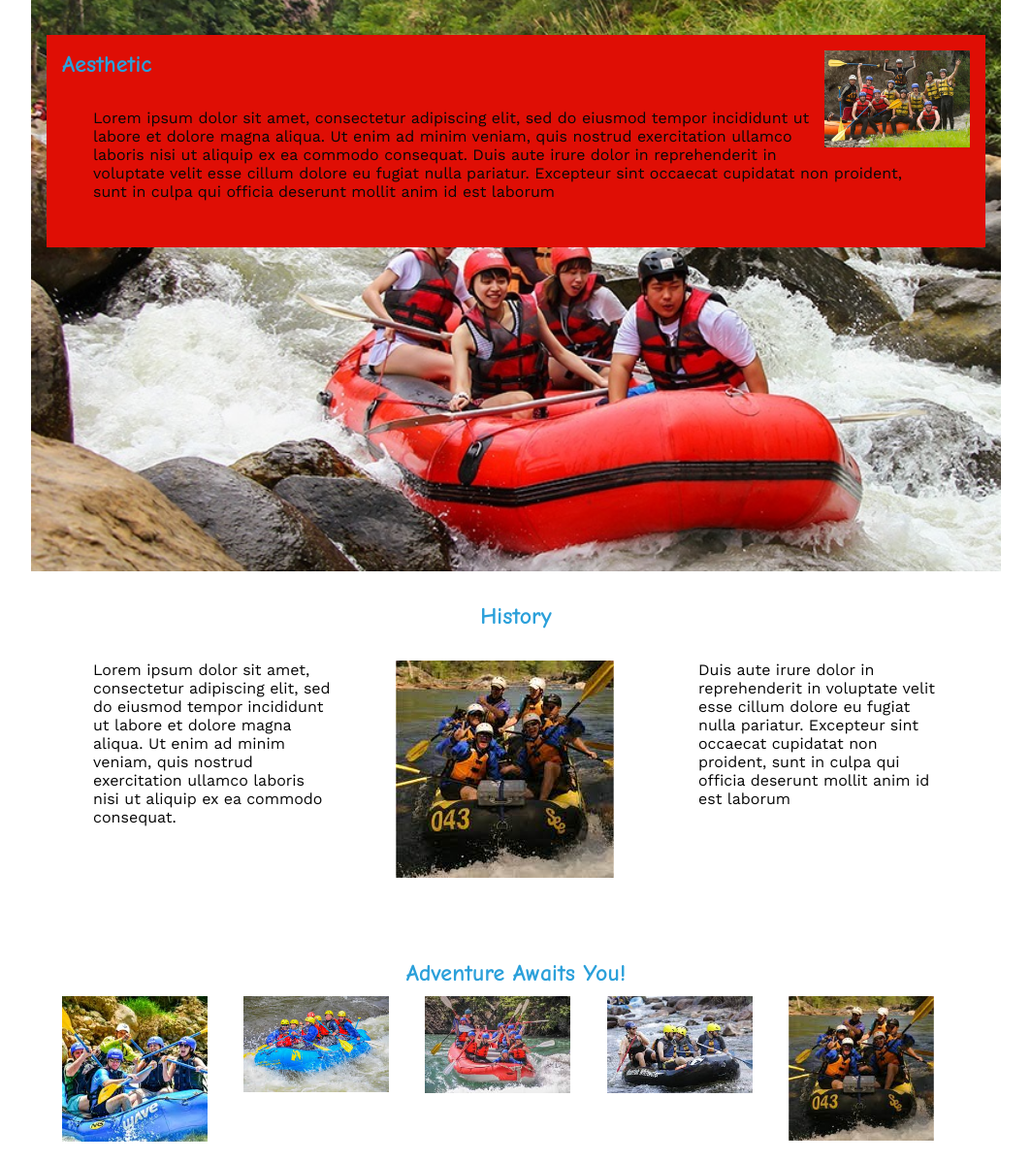
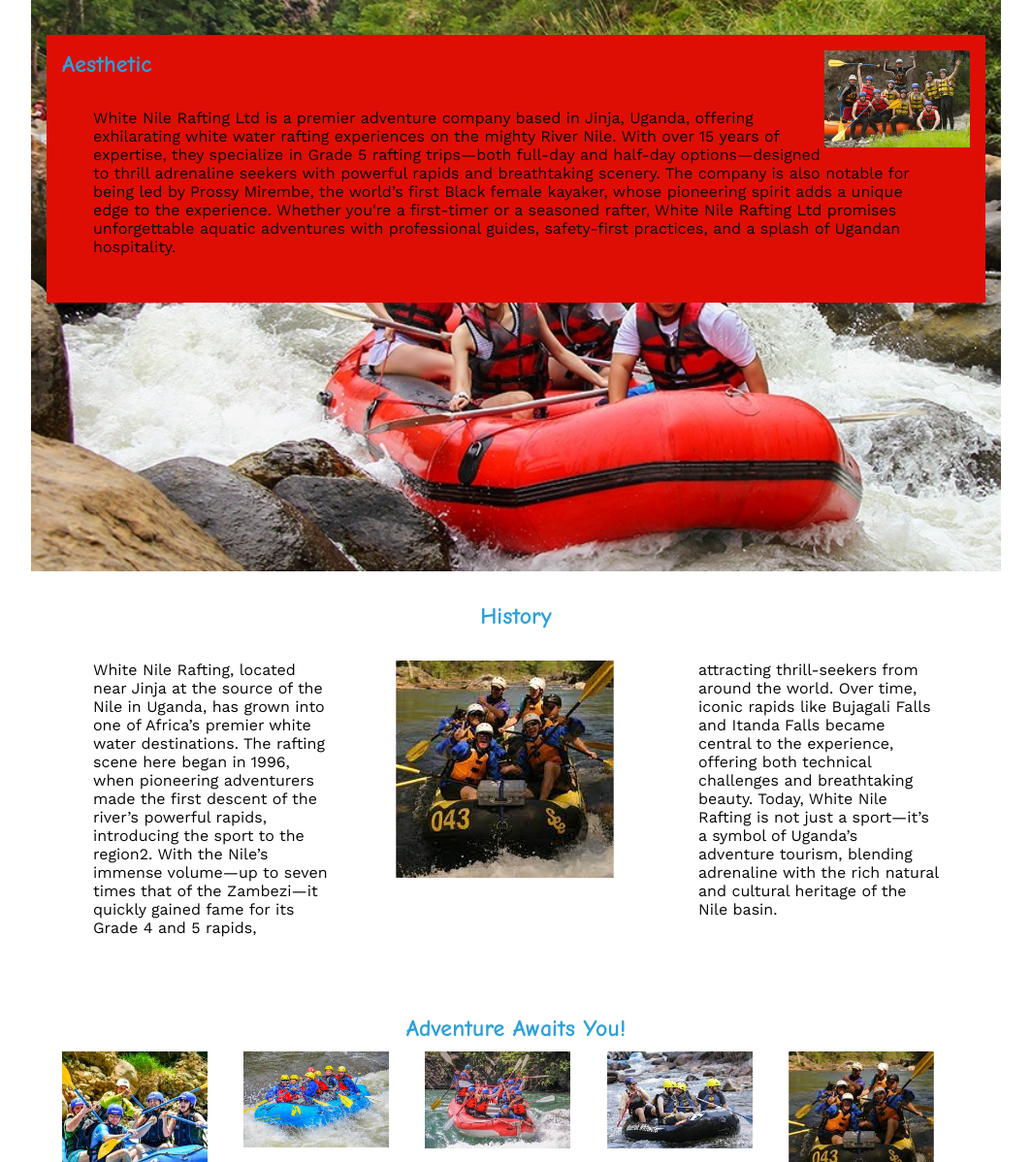
Before and after one commit to oyarojr/wdd130, a plain HTML site: page wwr/about.html in a window 1280 px wide. Shown: the part 188-1386 px from the top of the page at 97% size, without its empty margins (108-1171 px from the left). Drawn offline with nearby package versions, Linux system fonts and the light colour scheme.

Commit message:
some final touches

```diff
--- a/wwr/about.html
+++ b/wwr/about.html
@@ -38,22 +38,29 @@
             <article>
                 <img src="images/happy.jpg" alt="Our clients are always smiling">
                 <h2>Aesthetic</h2>
-                <p>Lorem ipsum dolor sit amet, consectetur adipiscing elit, sed do eiusmod tempor incididunt ut labore
-                    et dolore magna aliqua. Ut enim ad minim veniam, quis nostrud exercitation ullamco laboris nisi ut
-                    aliquip ex ea commodo consequat. Duis aute irure dolor in reprehenderit in voluptate velit esse
-                    cillum dolore eu fugiat nulla pariatur. Excepteur sint occaecat cupidatat non proident, sunt in
-                    culpa qui officia deserunt mollit anim id est laborum</p>
+                <p>White Nile Rafting Ltd is a premier adventure company based in Jinja, Uganda, offering exhilarating
+                    white water rafting experiences on the mighty River Nile. With over 15 years of expertise, they
+                    specialize in Grade 5 rafting trips—both full-day and half-day options—designed to thrill adrenaline
+                    seekers with powerful rapids and breathtaking scenery. The company is also notable for being led by
+                    Prossy Mirembe, the world’s first Black female kayaker, whose pioneering spirit adds a unique edge
+                    to the experience. Whether you're a first-timer or a seasoned rafter, White Nile Rafting Ltd
+                    promises unforgettable aquatic adventures with professional guides, safety-first practices, and a
+                    splash of Ugandan hospitality.</p>
             </article>
         </div>
         <section class="sec1">
             <h2>History</h2>
-            <p>Lorem ipsum dolor sit amet, consectetur adipiscing elit, sed do eiusmod tempor incididunt ut labore et
-                dolore magna aliqua. Ut enim ad minim veniam, quis nostrud exercitation ullamco laboris nisi ut aliquip
-                ex ea commodo consequat. </p>
+            <p>White Nile Rafting, located near Jinja at the source of the Nile in Uganda, has grown into one of
+                Africa’s premier white water destinations. The rafting scene here began in 1996, when pioneering
+                adventurers made the first descent of the river’s powerful rapids, introducing the sport to the region2.
+                With the Nile’s immense volume—up to seven times that of the Zambezi—it quickly gained fame for its
+                Grade 4 and 5 rapids, </p>
             <p><img src="images/image4.jpeg" alt="We have come a long way"></p>
-            <p>Duis aute irure dolor in reprehenderit in voluptate velit esse cillum dolore eu
-                fugiat nulla pariatur. Excepteur sint occaecat cupidatat non proident, sunt in culpa qui officia
-                deserunt mollit anim id est laborum</p>
+            <p>attracting thrill-seekers from around the world. Over time, iconic rapids like Bujagali Falls and Itanda
+                Falls became central to the experience, offering
+                both technical challenges and breathtaking beauty. Today, White Nile Rafting is not just a sport—it’s a
+                symbol of Uganda’s adventure tourism, blending adrenaline with the rich natural and cultural heritage of
+                the Nile basin.</p>
         </section>
         <section class="sec2">
             <h2>Adventure Awaits You!</h2>
--- a/wwr/styles/rafting.css
+++ b/wwr/styles/rafting.css
@@ -186,7 +186,7 @@ body {
     grid-row: 1/5;
 }
 
-.gA div{
+.gA div {
     margin: 20px 0px 20px 0px;
 }
 
@@ -233,6 +233,15 @@ body {
     border: 2px solid var(--primary-color);
 }
 
+.gD button a {
+    text-decoration: none;
+    color: var(--secondary-color);
+}
+
+.gD button a:hover {
+    color: var(--accent2-color)
+}
+
 .gE {
     grid-column: 2/4;
     grid-row: 4/5;
@@ -258,7 +267,7 @@ body {
     border-radius: 25px;
 }
 
-.coolimg div p{
+.coolimg div p {
     padding: 0;
     margin: 0;
 }
```
Also changed, not shown: wwr/index.html (+8 -9 lines), wwr/trips.html (+1 -1 lines).
